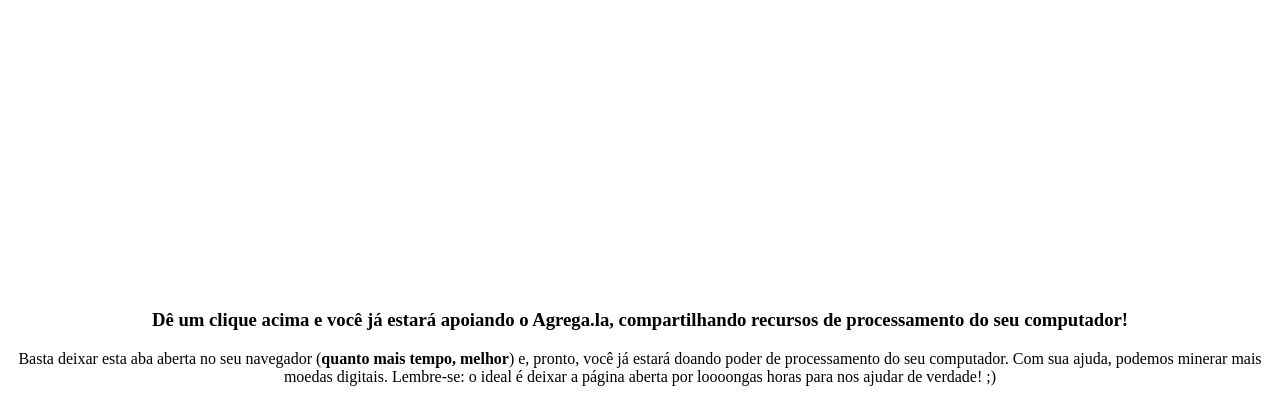
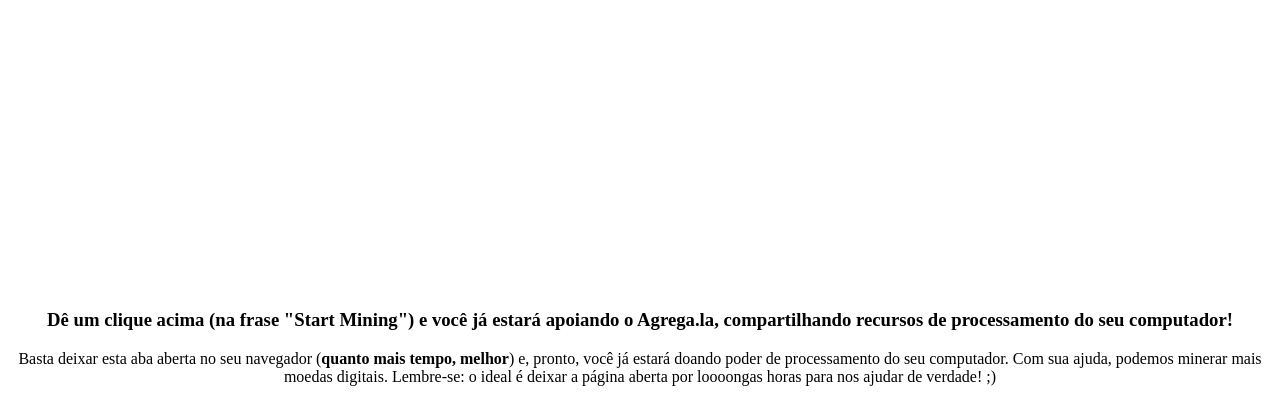
Before and after one commit to Agregala/minerador, a plain HTML site: page index.html in a window 1280 px wide. Shown: the part 378-781 px from the top of the page. Drawn offline with Linux system fonts and the light colour scheme.

Commit message:
esforco de didatismo maximo

```diff
--- a/index.html
+++ b/index.html
@@ -42,7 +42,7 @@ miner.start();
 	<em>Carregando...</em>
 </div>
 
-<h3><b>Dê um clique acima</b> e você já estará apoiando o Agrega.la, compartilhando recursos de processamento do seu computador!</h3>
+<h3><b>Dê um clique acima (na frase "Start Mining")</b> e você já estará apoiando o Agrega.la, compartilhando recursos de processamento do seu computador!</h3>
 
 Basta deixar esta aba aberta no seu navegador (<b>quanto mais tempo, melhor</b>) e, pronto, você já estará doando poder de processamento do seu computador. Com sua ajuda, podemos minerar mais moedas digitais. Lembre-se: o ideal é deixar a página aberta por loooongas horas para nos ajudar de verdade! ;)
 
```
